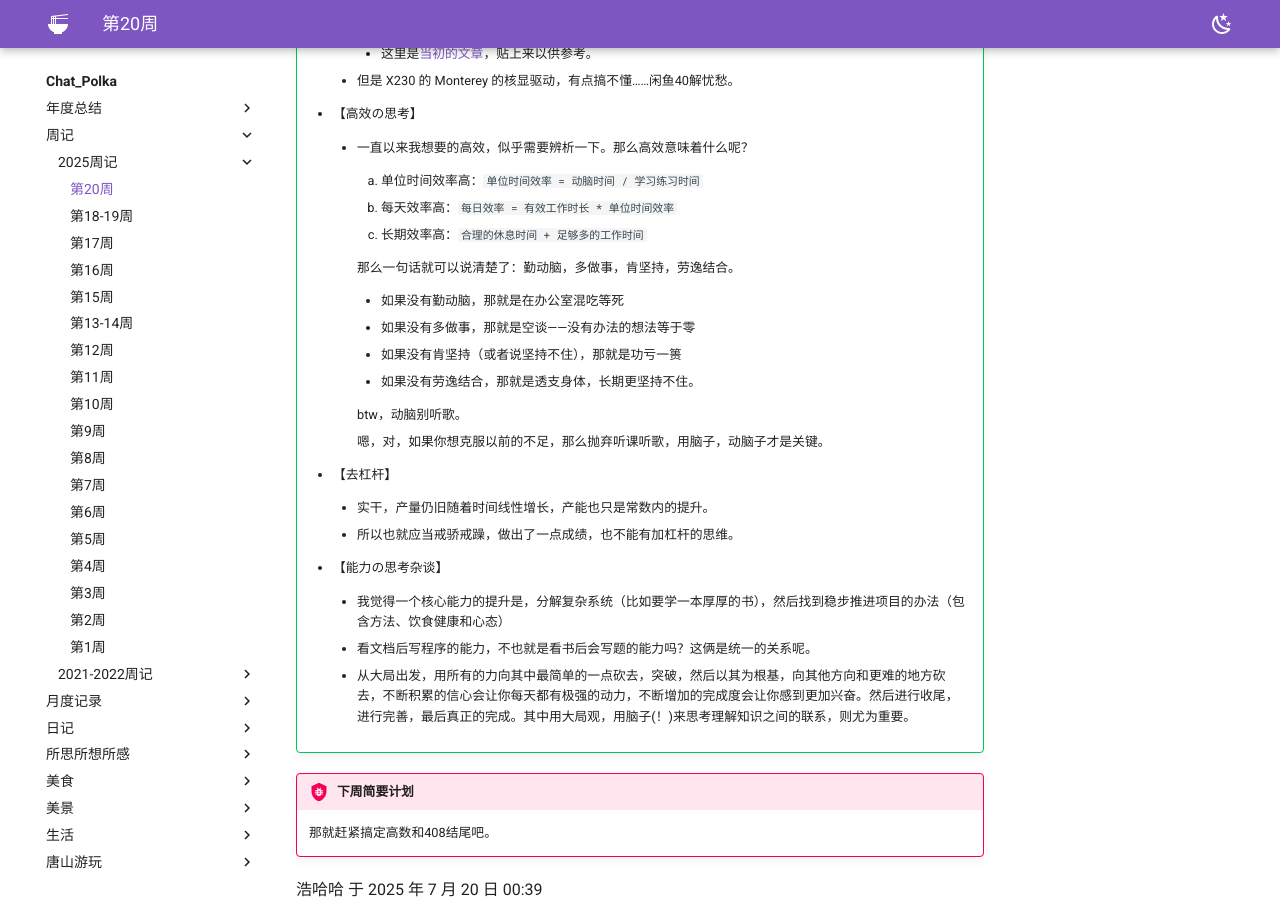
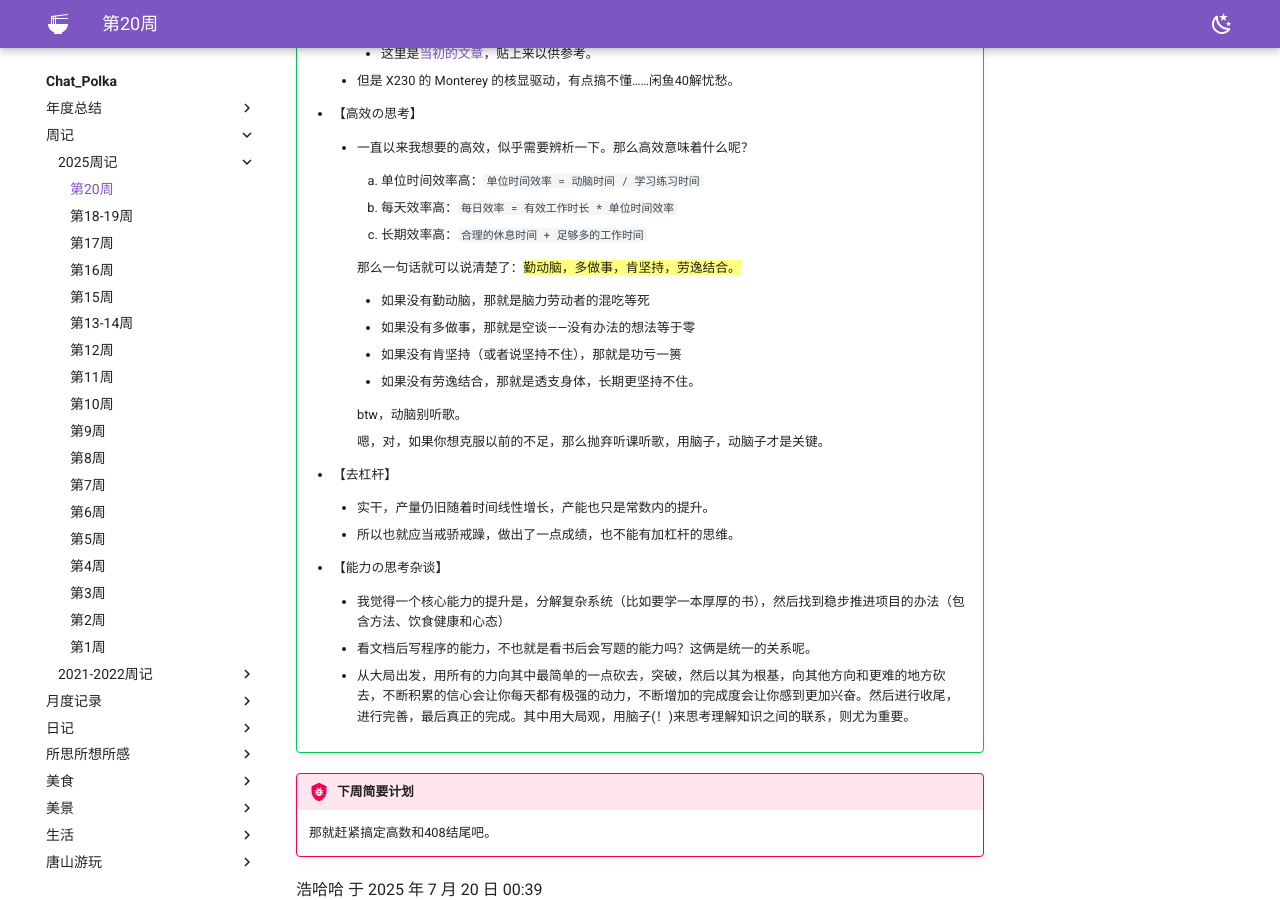
Before and after one commit to Haohahahaha/chat, an MkDocs documentation site: the page built from docs/1-Weekly/2025/0713-0719-20th.md, in a window 1280 px wide and 900 px high, scrolled down 1772 px. Built offline with MkDocs 1.6.1 and Material for MkDocs 9.7.7, drawn with Linux system fonts in a browser that asks for light colours.

Commit message:
2025-07-20_00:54:41 update

```diff
--- a/docs/1-Weekly/2025/0713-0719-20th.md
+++ b/docs/1-Weekly/2025/0713-0719-20th.md
@@ -97,9 +97,9 @@
 
             3. 长期效率高：`合理的休息时间 + 足够多的工作时间`
 
-            那么一句话就可以说清楚了：勤动脑，多做事，肯坚持，劳逸结合。
+            那么一句话就可以说清楚了：{==勤动脑，多做事，肯坚持，劳逸结合。==}
 
-            - 如果没有勤动脑，那就是在办公室混吃等死
+            - 如果没有勤动脑，那就是脑力劳动者的混吃等死
 
             - 如果没有多做事，那就是空谈——没有办法的想法等于零
 
```
